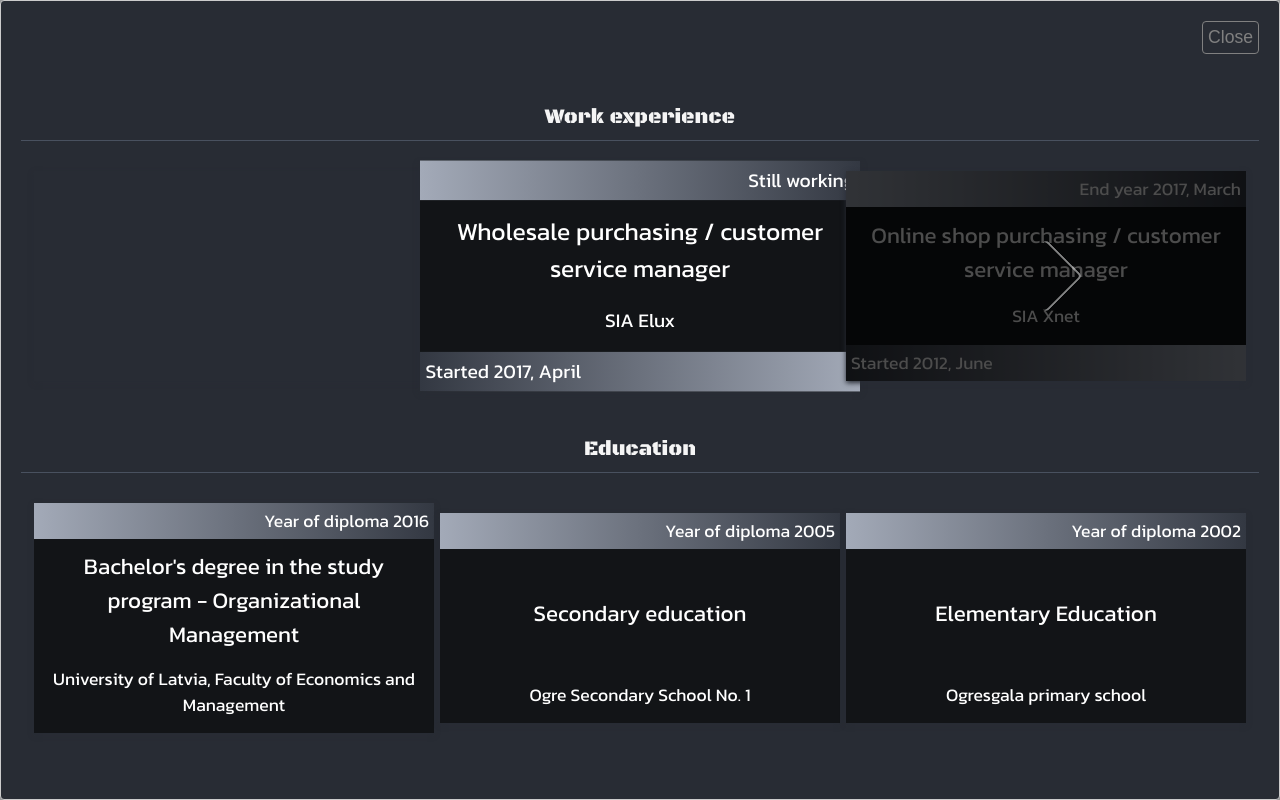
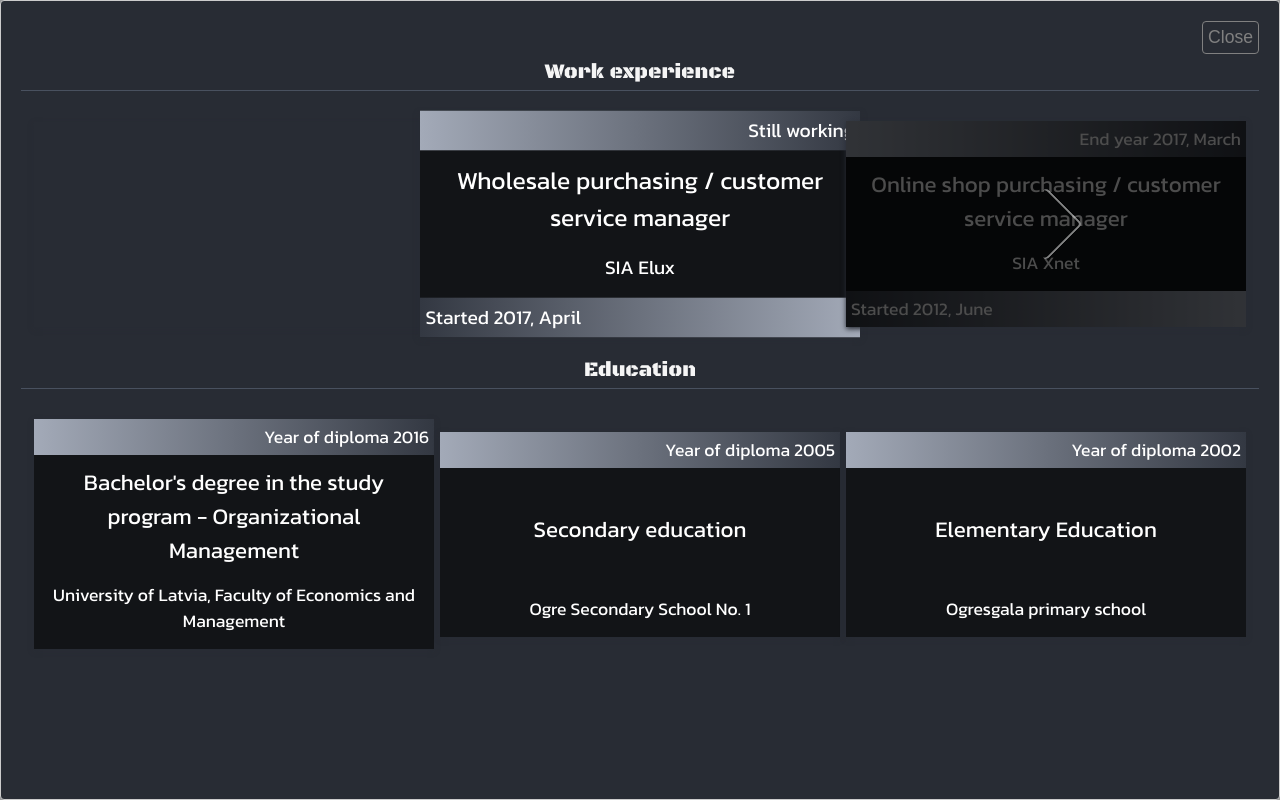
Before and after one commit to mart8ins/portfolio, a React (Create React App) app: page /home in a window 1280 px wide. Both pictures are taken after a click on the button "Work experience and education". Built offline with nearby package versions, Linux system fonts and the light colour scheme.

Commit message:
fixed small style bug

```diff
--- a/src/components/modal-content/aboutExpEdu/aboutExpEdu.css
+++ b/src/components/modal-content/aboutExpEdu/aboutExpEdu.css
@@ -30,13 +30,12 @@
 }
 
 .eduExp__container .eduExp__title {
-  margin-top: 20px;
   text-align: center;
   font-size: 1.3rem;
   font-family: "Black Ops One", cursive;
   color: whitesmoke;
   border-bottom: 1px solid #49515f;
-  padding: 10px;
+  padding: 5px;
 }
 
 .eduExp__container .work,
@@ -49,6 +48,6 @@
 
 @media screen and (min-width: 786px) {
   .eduExp__container {
-    margin-top: 20px;
+    margin-top: 0px;
   }
 }
--- a/src/components/modal-content/aboutExpEdu/aboutExpEdu.scss
+++ b/src/components/modal-content/aboutExpEdu/aboutExpEdu.scss
@@ -5,13 +5,12 @@
     @include flexColumn();
     @include fadeInStatic(2s);
     .eduExp__title {
-        margin-top: 20px;
         text-align: center;
         font-size: 1.3rem;
         font-family: "Black Ops One", cursive;
         color: whitesmoke;
         border-bottom: 1px solid $secondary-background;
-        padding: 10px;
+        padding: 5px;
     }
     .work,
     .education {
@@ -22,6 +21,6 @@
 
 @media screen and (min-width: 786px) {
     .eduExp__container {
-        margin-top: 20px;
+        margin-top: 0px;
     }
 }
--- a/src/components/modal-content/aboutExpEdu/components/Education.jsx
+++ b/src/components/modal-content/aboutExpEdu/components/Education.jsx
@@ -1,6 +1,6 @@
 import React from "react";
 
-const Education = ({ eng, data, top, center, bottom }) => {
+const Education = ({ eng, data }) => {
     console.log(data);
     return (
         <>
--- a/src/components/modal-content/aboutExpEdu/components/experience.css
+++ b/src/components/modal-content/aboutExpEdu/components/experience.css
@@ -26,7 +26,7 @@
   -webkit-box-shadow: 0 2px 5px #282c34;
           box-shadow: 0 2px 5px #282c34;
   width: 90%;
-  min-height: 210px;
+  min-height: 205px;
   margin: 15px auto;
   font-family: "Kanit", sans-serif;
 }
--- a/src/components/modal-content/aboutExpEdu/components/experience.scss
+++ b/src/components/modal-content/aboutExpEdu/components/experience.scss
@@ -14,7 +14,7 @@
         background-color: darken($main-background, 10%);
         box-shadow: 0 2px 5px $main-background;
         width: 90%;
-        min-height: 210px;
+        min-height: 205px;
         margin: 15px auto;
         font-family: "Kanit", sans-serif;
 
```
